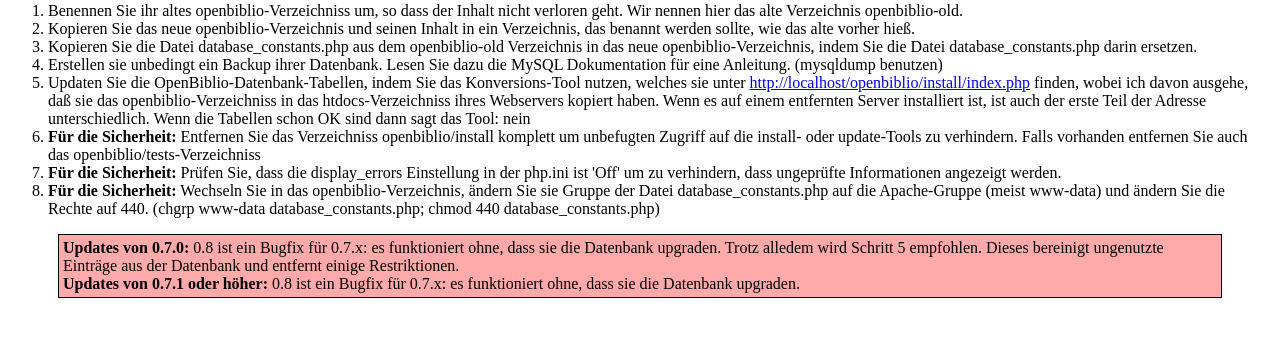
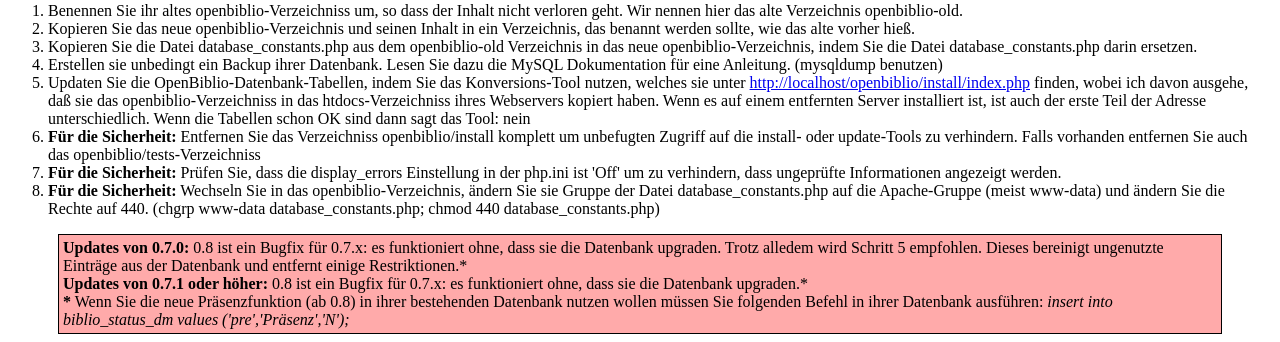
Before and after one commit to Larian77/Openbiblio, a PHP site: page /install_instructions_german.html in a window 1280 px wide. Shown: the part 3572-3914 px from the top of the page. Before the commit the page ends 3870 px from the top, so only its background shows below. Run offline with PHP 8.4, Linux system fonts and the light colour scheme.

Commit message:
fixed https://github.com/Larian77/Openbiblio/issues/13
Signed-off-by: Marcus Bautze <marcus@mbautze.de>

```diff
--- a/classes/CircQuery.php
+++ b/classes/CircQuery.php
@@ -95,6 +95,9 @@ class CircQuery extends Query
         if (!$copy)
             return new ObibError($this->_loc->getText("Bad copy barcode: %bcode%", array('bcode' => $bcode)));
         $fee2 = $copyQ->getDailyLateFee($copy);
+        if ($copy->getStatusCd() == OBIB_STATUS_ON_PRESENCE) {
+            return new ObibError($this->_loc->getText("Item %bcode% is a presentation copy.", array('bcode' => $bcode)));
+        }
         if ($copy->getStatusCd() == OBIB_STATUS_OUT) {
             if ($copy->getMbrid() == $mbrid) {
                 # Renewal
--- a/install_instructions_german.html
+++ b/install_instructions_german.html
@@ -452,9 +452,10 @@ mysql> <b>show databases;</b>
 			<strong>Updates von 0.7.0:</strong> 0.8 ist ein Bugfix für 0.7.x: es
 			funktioniert ohne, dass sie die Datenbank upgraden. Trotz alledem
 			wird Schritt 5 empfohlen. Dieses bereinigt ungenutzte Einträge aus
-			der Datenbank und entfernt einige Restriktionen.<br> <strong>Updates
-				von 0.7.1 oder höher:</strong> 0.8 ist ein Bugfix für 0.7.x: es funktioniert
-			ohne, dass sie die Datenbank upgraden.
+			der Datenbank und entfernt einige Restriktionen.*<br>
+			<strong>Updates	von 0.7.1 oder höher:</strong> 0.8 ist ein Bugfix für 0.7.x: es funktioniert
+			ohne, dass sie die Datenbank upgraden.*<br>
+			<strong>*</strong> Wenn Sie die neue Präsenzfunktion (ab 0.8) in ihrer bestehenden Datenbank nutzen wollen müssen Sie folgenden Befehl in ihrer Datenbank ausführen: <i>insert into biblio_status_dm values ('pre','Präsenz','N');</i>
 		</div>
 	</div>
 </body>
--- a/locale/de/classes.php
+++ b/locale/de/classes.php
@@ -204,6 +204,7 @@ $trans["Member owes fines: checkout not allowed"]                 = "\$text = 'B
 $trans["Member must renew membership before checking out."]       = "\$text = 'Das Mitglied muss seine Mitgliedschaft verlängern bevor es ausleihen darf.';";
 $trans["Bad copy barcode: %bcode%"]                               = "\$text = 'Falsche Exemplarnummer: %bcode%';";
 $trans["Item %bcode% has reached its renewal limit."]             = "\$text = 'Das Exemplar %bcode% hat sein Verlängerungslimit erreicht.';";
+$trans["Item %bcode% is a presentation copy."]                    = "\$text = 'Das Exemplar %bcode% ist ein Präsenzexemplar und kann nicht ausgeliehen werden.';";
 $trans["Item %bcode% is late and cannot be renewed."]             = "\$text = 'Das Exemplar %bcode% ist zu spät und darf nicht verlängert werden.';";
 $trans["Item %bcode% is on hold."]                                = "\$text = 'Das Exemplar %bcode% ist schon vorbestellt.';";
 $trans["Item %bcode% is already checked out to another member."]  = "\$text = 'Das Exemplar %bcode% ist bereits an ein anderes Mitglied verliehen.';";
--- a/locale/de/sql/0.7.1/domain/biblio_status_dm.sql
+++ b/locale/de/sql/0.7.1/domain/biblio_status_dm.sql
@@ -7,3 +7,4 @@ insert into %prfx%biblio_status_dm values ('lst','verloren','N');
 insert into %prfx%biblio_status_dm values ('ln','Leihgabe','N');
 insert into %prfx%biblio_status_dm values ('ord','bestellt','N');
 insert into %prfx%biblio_status_dm values ('crt','in Eingangsablage','N');
+insert into %prfx%biblio_status_dm values ('pre','Präsenz','N');
--- a/locale/de/sql/biblio_status_dm.sql
+++ b/locale/de/sql/biblio_status_dm.sql
@@ -7,3 +7,4 @@ insert into %prfx%biblio_status_dm values ('lst','verloren','N');
 insert into %prfx%biblio_status_dm values ('ln','Leihgabe','N');
 insert into %prfx%biblio_status_dm values ('ord','bestellt','N');
 insert into %prfx%biblio_status_dm values ('crt','in Eingangsablage','N');
+insert into %prfx%biblio_status_dm values ('pre','Präsenz','N');
--- a/locale/en/classes.php
+++ b/locale/en/classes.php
@@ -204,6 +204,7 @@ $trans["Member owes fines: checkout not allowed"]                 = "\$text = 'M
 $trans["Member must renew membership before checking out."]       = "\$text = 'Member must renew membership before checking out.';";
 $trans["Bad copy barcode: %bcode%"]                               = "\$text = 'Bad copy barcode: %bcode%';";
 $trans["Item %bcode% has reached its renewal limit."]             = "\$text = 'Item %bcode% has reached its renewal limit.';";
+$trans["Item %bcode% is a presentation copy."]                    = "\$text = 'Item %bcode% is a reference copy and cannot be borrowed.';";
 $trans["Item %bcode% is late and cannot be renewed."]             = "\$text = 'Item %bcode% is late and cannot be renewed.';";
 $trans["Item %bcode% is on hold."]                                = "\$text = 'Item %bcode% is on hold.';";
 $trans["Item %bcode% is already checked out to another member."]  = "\$text = 'Item %bcode% is already checked out to another member.';";
--- a/locale/en/sql/0.7.1/domain/biblio_status_dm.sql
+++ b/locale/en/sql/0.7.1/domain/biblio_status_dm.sql
@@ -7,3 +7,4 @@ insert into %prfx%biblio_status_dm values ('lst','lost','N');
 insert into %prfx%biblio_status_dm values ('ln','on loan','N');
 insert into %prfx%biblio_status_dm values ('ord','on order','N');
 insert into %prfx%biblio_status_dm values ('crt','shelving cart','N');
+insert into %prfx%biblio_status_dm values ('pre','Presence','N');
--- a/shared/global_constants.php
+++ b/shared/global_constants.php
@@ -48,6 +48,7 @@ define("OBIB_STATUS_ON_LOAN", "ln");
 define("OBIB_STATUS_ON_ORDER", "ord");
 define("OBIB_STATUS_SHELVING_CART", "crt");
 define("OBIB_STATUS_ON_HOLD", "hld");
+define("OBIB_STATUS_ON_PRESENCE", "pre");
 define("OBIB_MBR_CLASSIFICATION_JUVENILE", "j");
 define("OBIB_DEMO_FLG", false);
 define("OBIB_HIGHLIGHT_I18N_FLG", false);
```
Also changed, not shown: install_instructions_english.html (+4 -3 lines).
